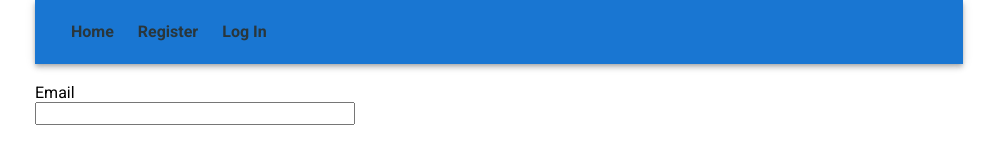
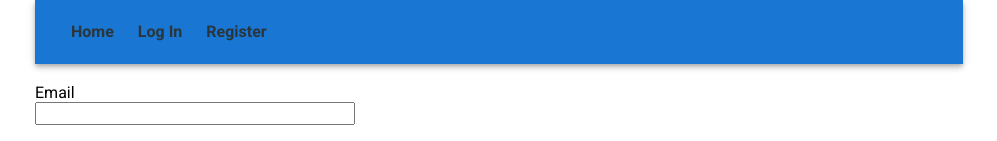
Before and after one commit to marlenaduleba/goit-react-hw-08-phonebook, a React (Create React App) app: page /goit-react-hw-08-phonebook/login in a window 1280 px wide. Shown: the top 141 px of the page, without its empty margins (141-1138 px from the left). Built offline with nearby package versions, Linux system fonts and the light colour scheme.

Commit message:
links order changed

```diff
--- a/src/components/AppBar/AppBar.js
+++ b/src/components/AppBar/AppBar.js
@@ -3,7 +3,7 @@ import {AppBar, Box, Toolbar} from '@mui/material';
 import { useAuth } from 'hooks/useAuth.js';
 import { Navigation } from 'components/Navigation/Navigation.js';
 import { UserMenu } from 'components/UserMenu/UserMenu.js';
-import { AuthNav } from 'components/AuthNav/AuthNav.js';
+import  {AuthNav}  from 'components/AuthNav/AuthNav.js';
 
 
 export default function ButtonAppBar() {
--- a/src/components/AuthNav/AuthNav.js
+++ b/src/components/AuthNav/AuthNav.js
@@ -4,12 +4,13 @@ import css from './AuthNav.module.css';
 export const AuthNav = () => {
   return (
     <div>
+      <NavLink className={css.link} to="/login">
+        Log In
+      </NavLink>
       <NavLink className={css.link} to="/register">
         Register
       </NavLink>
-      <NavLink className={css.link} to="/login">
-        Log In
-      </NavLink>
+
     </div>
   );
 };
```
